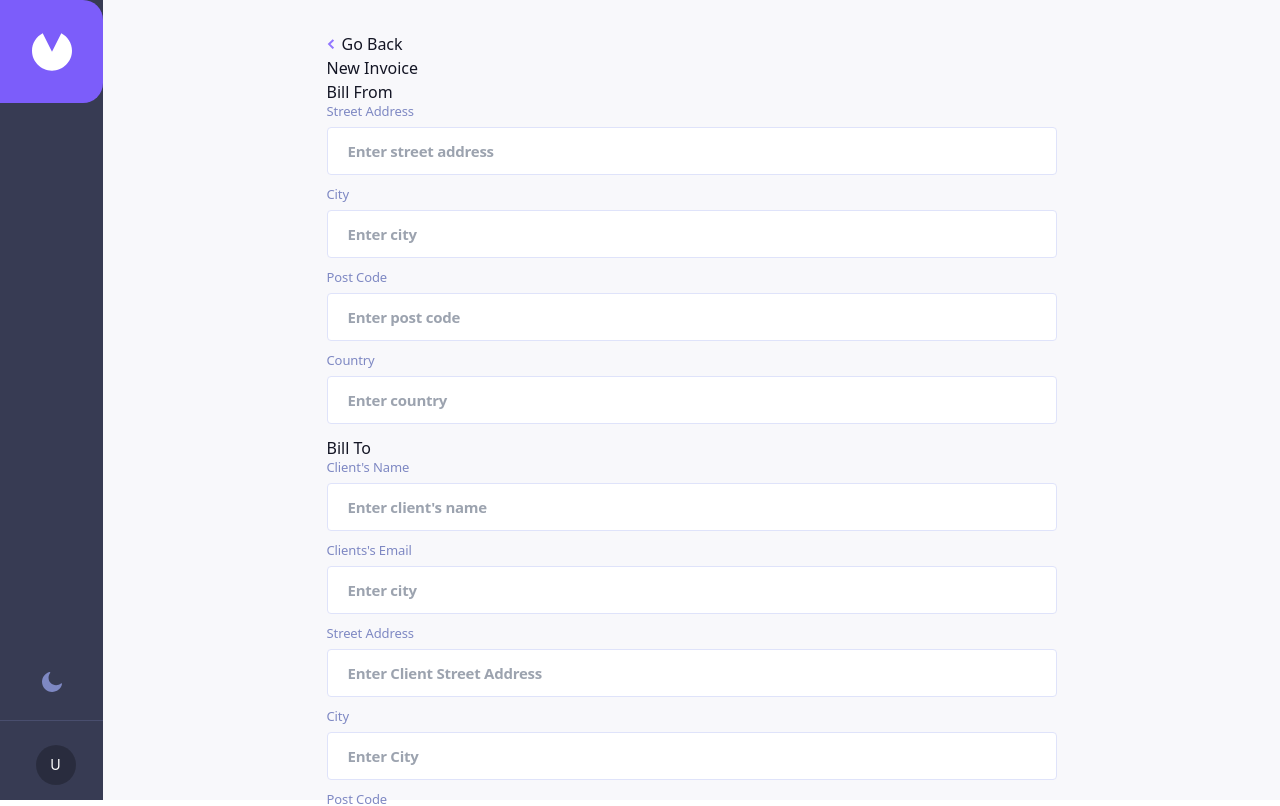
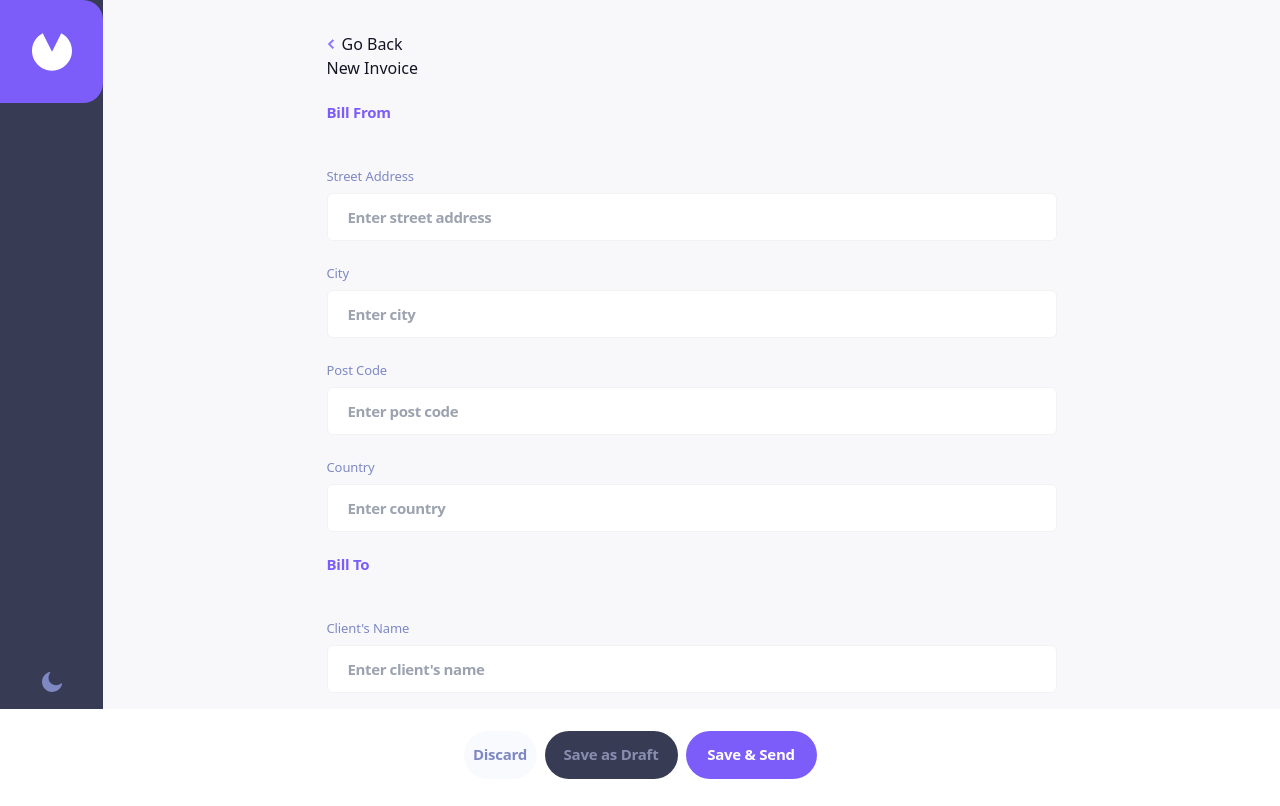
Before and after one commit to unaygney/invoice-app, a Next.js app: page /dashboard/create in a window 1280 px wide. Shown: the top 806 px of the page. Built offline with nearby package versions, Linux system fonts and the light colour scheme.

Commit message:
added form func.

```diff
--- a/containers/CreateContainer/CreateForm/index.jsx
+++ b/containers/CreateContainer/CreateForm/index.jsx
@@ -1,31 +1,85 @@
 "use client";
 import React from "react";
 import { useForm } from "react-hook-form";
-import { loginSchema } from "@/utils/validation";
-import { yupResolver } from "@hookform/resolvers/yup";
-import Input from "@/components/Input";
 import { INPUTS } from "./constant";
+import Button from "@/components/Button";
+import { convertFormData } from "@/utils/convertFormData";
+
 function CreateForm() {
+  const {
+    register,
+    handleSubmit,
+    getValues,
+    formState: { errors },
+  } = useForm();
+
+  // * go to api pages to create firebase add doc.
+
+  const onSubmit = (data) => {
+    const submitAction = data.submitAction;
+    const convertedData = convertFormData(data, submitAction);
+    console.log(convertedData);
+  };
+
+  const handleSaveAsDraft = () => {
+    onSubmit({ ...getValues(), submitAction: "saveAsDraft" });
+  };
+
+  const handleSaveAndSend = () => {
+    onSubmit({ ...getValues(), submitAction: "saveAndSend" });
+  };
+
   return (
-    <form className="w-full h-full mb-20 ">
-      {INPUTS.map((field) => (
-        <>
-          <div>
-            <h3>{field?.areaName}</h3>
+    <form className="w-full h-full mb-20" onSubmit={handleSubmit(onSubmit)}>
+      {INPUTS.map((field, index) => (
+        <div key={index}>
+          <div className="my-6">
+            <h3 className="text-[#7C5DFA] text-[15px] tracking-[-0.25px] leading-4 font-bold  ">
+              {field?.areaName}
+            </h3>
           </div>
           <div className="w-full">
-            {field.fields.map((item) => (
-              <Input
-                placeholder={item.placeholder}
-                type={item.type}
-                name={item.name}
-                label={item.label}
-                className="bg-white border border-[#DFE3FA] dark:border-none dark:bg-[#1E2139]  "
-              />
+            {field.fields.map((item, idx) => (
+              <div key={idx} className="flex flex-col gap-[9px]">
+                <label
+                  className="text-[#7E88C3] text-[13px] font-medium tracking-[-0.1px] leading-4 mt-6 "
+                  htmlFor={item.name}
+                >
+                  {item.label}
+                </label>
+                <input
+                  name={item.name}
+                  id={item.id}
+                  type={item.type}
+                  placeholder={item.placeholder}
+                  className="w-full h-12 rounded-md border border-[#F2F2F2] dark:text-white px-5 outline-none text-black font-bold text-[15px] -tracking-wide dark:bg-[#1E2139] dark:border-[#20233C] "
+                  {...register(item.name)}
+                />
+              </div>
             ))}
           </div>
-        </>
+        </div>
       ))}
+
+      <div className="fixed bottom-0 left-0 right-0 h-[91px] bg-white dark:bg-[#1E2139]">
+        <div className="w-full h-full flex items-center justify-center gap-2 px-6">
+          <div className="w-full h-full flex items-center justify-center gap-2 px-6">
+            <Button variant="dark-mini" title="Discard" type="button" />
+            <Button
+              variant="dark"
+              title="Save as Draft"
+              type="button"
+              onClick={handleSaveAsDraft}
+            />
+            <Button
+              variant="secondary"
+              title="Save & Send"
+              type="button"
+              onClick={handleSaveAndSend}
+            />
+          </div>
+        </div>
+      </div>
     </form>
   );
 }
```
